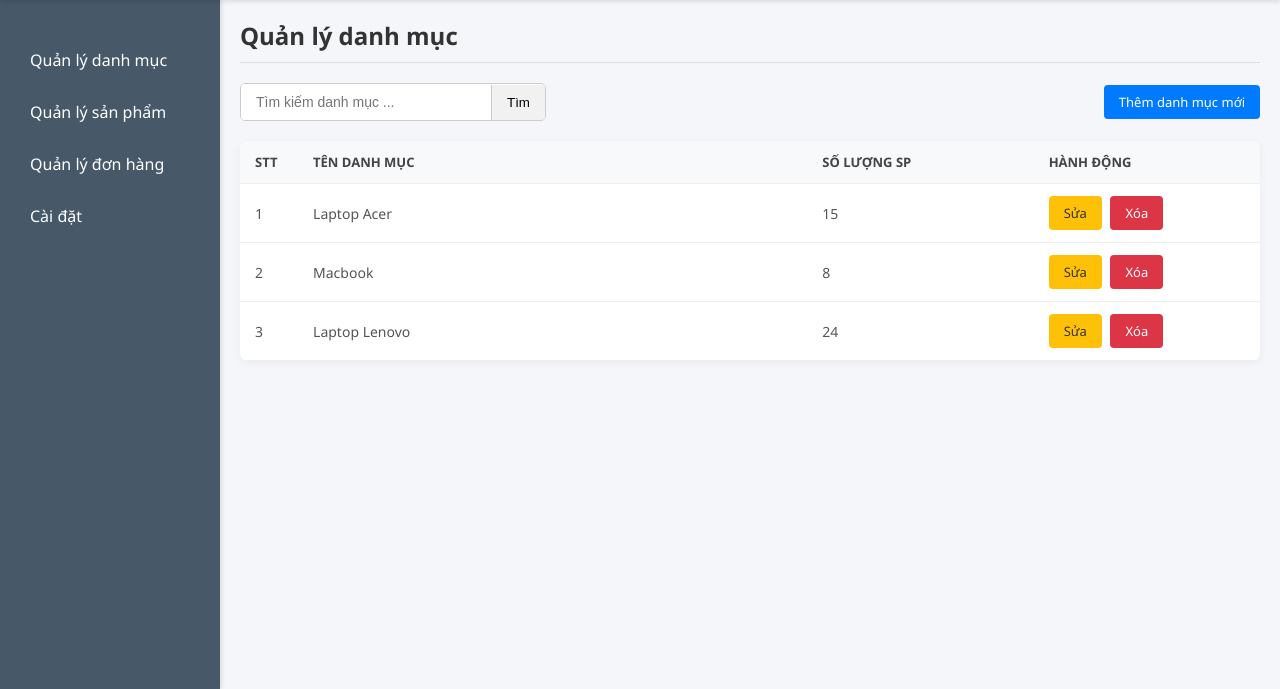
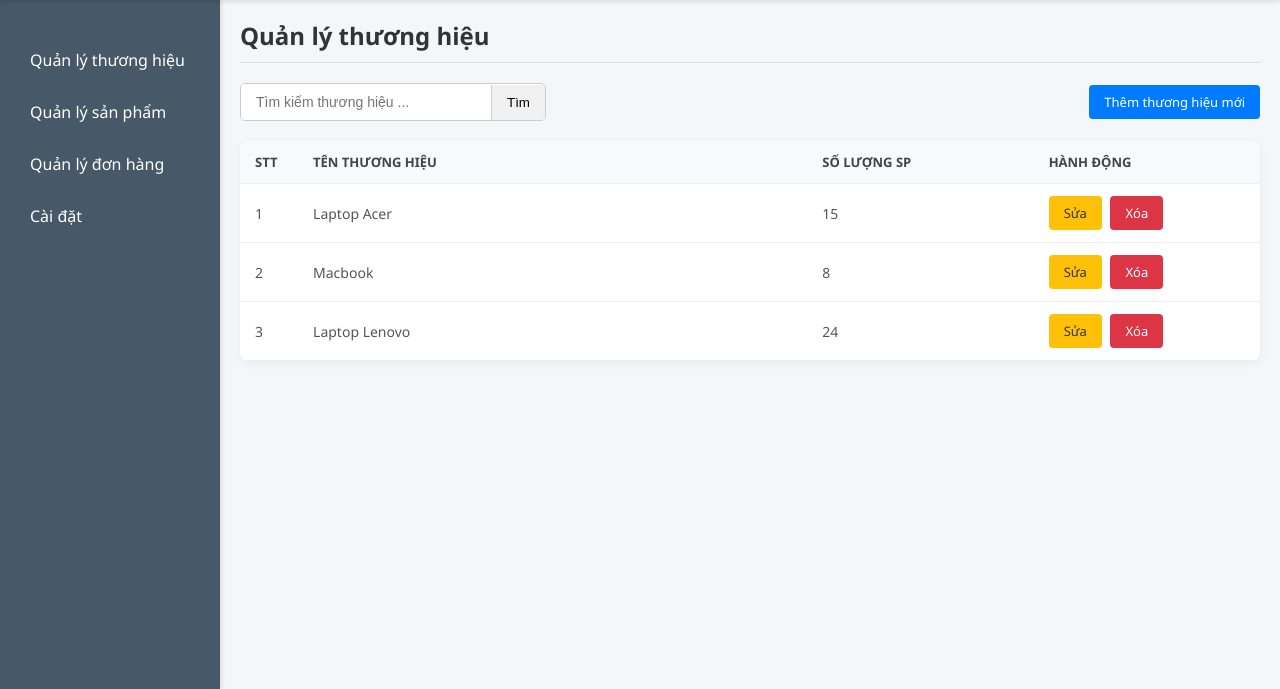
Before and after one commit to DPSgion/WebBanLapTop_THWeb, a PHP site: page /admin/admin.php in a window 1280 px wide. Shown: the part 111-800 px from the top of the page. Run offline with PHP 8.4, Linux system fonts and the light colour scheme.

Commit message:
refactor:  quản lý danh mục -> quản lý thương hiệu Đổi tên file

```diff
--- a/project/admin/admin.php
+++ b/project/admin/admin.php
@@ -6,8 +6,6 @@
     <meta name="viewport" content="width=device-width, initial-scale=1.0">
     <link rel="stylesheet" href="../assets/css/style_admin.css">
     <title>Admin Page</title>
-
-    <link rel="stylesheet" href="../assets/css/style_admin.css">
 </head>
 
 <body>
@@ -25,7 +23,7 @@
 
     <div class="sidebar">
         <ul>
-            <li><a href="admin.php?page=quanlydanhmuc">Quản lý danh mục</a></li>
+            <li><a href="admin.php?page=quanlythuonghieu">Quản lý thương hiệu</a></li>
             <li><a href="admin.php?page=quanlysanpham">Quản lý sản phẩm</a></li>
             <li><a href="">Quản lý đơn hàng</a></li>
             <li><a href="admin.php?page=caidat">Cài đặt</a></li>
@@ -37,12 +35,12 @@
         if (isset($_GET['page'])) {
             $page = $_GET['page'];
         } else {
-            $page = 'quanlydanhmuc';
+            $page = 'quanlythuonghieu';
         }
 
         switch ($page) {
             case 'quanlydanhmuc':
-                include 'quanlydanhmuc.php';
+                include 'quanlythuonghieu.php';
                 break;
             case 'quanlysanpham':
                 include 'quanlysanpham.php';
@@ -55,7 +53,7 @@
                 break;
 
             default:
-                include 'quanlydanhmuc.php';
+                include 'quanlythuonghieu.php';
                 break;
         }
         ?>
--- a/project/admin/quanlydanhmuc.php
+++ b/project/admin/quanlythuonghieu.php
@@ -1,14 +1,14 @@
 
 <div class="main-title">
-    <h2>Quản lý danh mục</h2>
+    <h2>Quản lý thương hiệu</h2>
 </div>
 
 <div class="toolbar">
     <div class="search-box">
-        <input type="text" id="search-input" placeholder="Tìm kiếm danh mục ...">
+        <input type="text" id="search-input" placeholder="Tìm kiếm thương hiệu ...">
         <button class="btn-search">Tìm</button>
     </div>
-    <a  id="openModalBtn" class="btn btn-primary">Thêm danh mục mới</a>
+    <a  id="openModalBtn" class="btn btn-primary">Thêm thương hiệu mới</a>
 </div>
 
 <div class="table-container">
@@ -16,7 +16,7 @@
         <thead>
             <tr>
                 <th width="5%">STT</th>
-                <th width="45%">Tên danh mục</th>
+                <th width="45%">Tên thương hiệu</th>
                 <th width="20%">Số lượng SP</th>
                 <th width="20%">Hành động</th>
             </tr>
@@ -56,12 +56,12 @@
 
 <div id="myModal" class="modal">
     <div class="modal-content">
-        <span class="close">&times;</span> <h3>Thêm Danh Mục Mới</h3>
+        <span class="close">&times;</span> <h3>Thêm Thương Hiệu Mới</h3>
 
         <form action="" method="post">
             <div class="form-group">
-                <label>Tên danh mục:</label>
-                <input type="text" name="username" placeholder="Nhập tên danh mục..." required>
+                <label>Tên thương hiệu:</label>
+                <input type="text" name="thuonghieu" placeholder="Nhập tên thương hiệu..." required>
             </div>
 
             <div class="form-actions">
```
